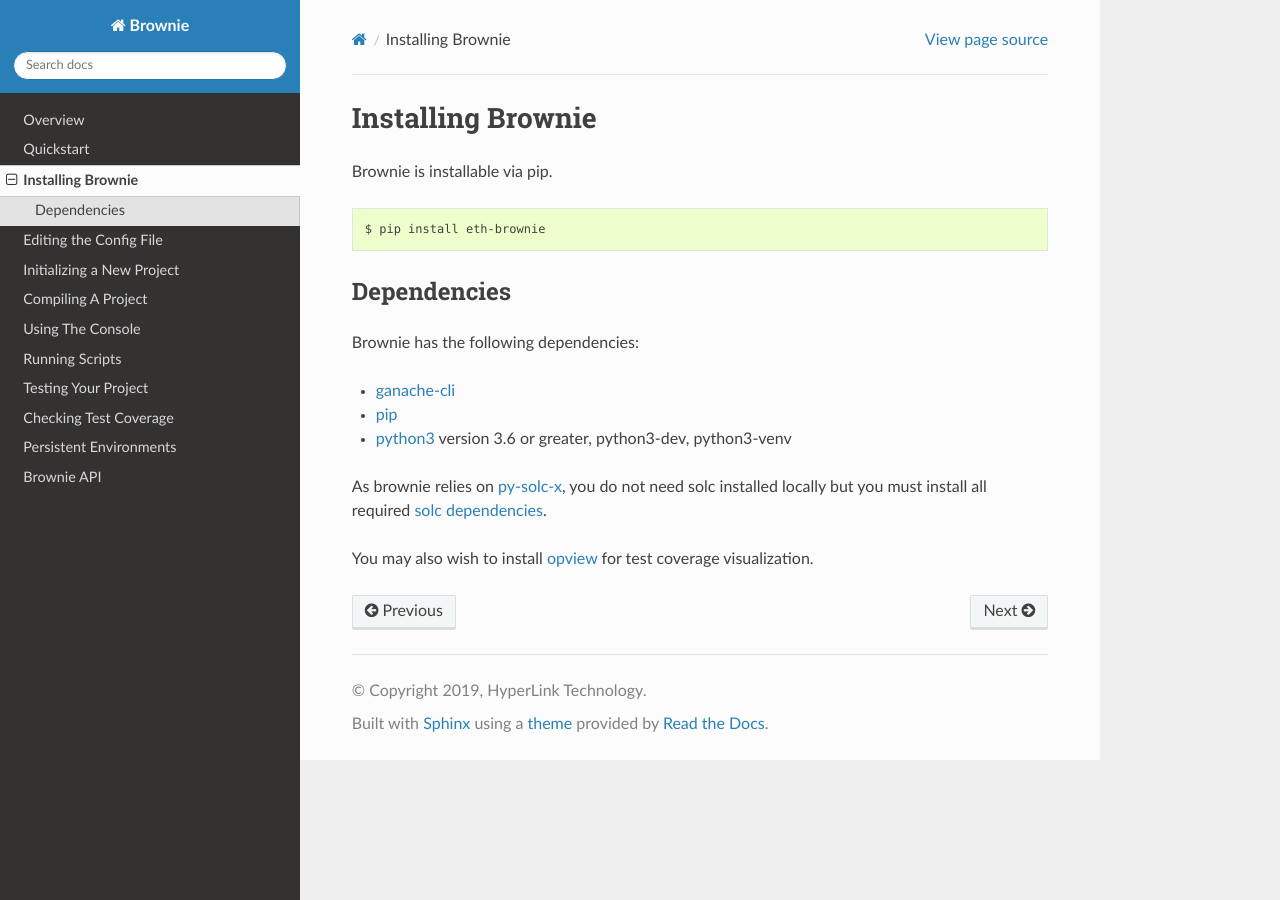
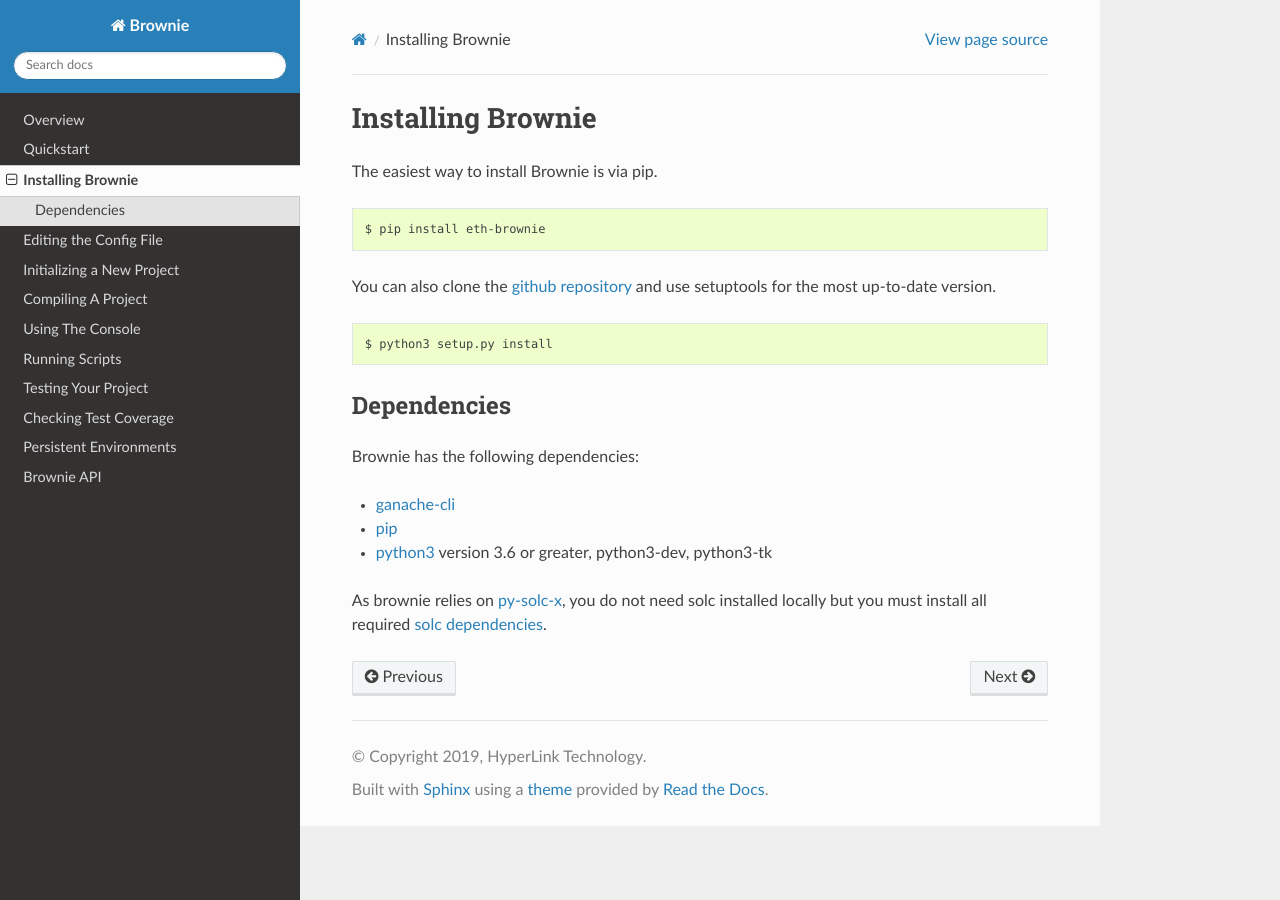
Before and after one commit to eth-brownie/brownie, a Sphinx documentation site: the page built from docs/install.rst, in a window 1280 px wide. Built offline with Sphinx 7.4.7 and the Read the Docs theme 2.0.0, drawn with Linux system fonts in a browser that asks for light colours.

Commit message:
update install info in docs

```diff
--- a/docs/install.rst
+++ b/docs/install.rst
@@ -4,11 +4,17 @@
 Installing Brownie
 ==================
 
-Brownie is installable via pip.
+The easiest way to install Brownie is via pip.
 
 ::
 
     $ pip install eth-brownie
+
+You can also clone the `github repository <https://github.com/HyperLink-Technology/brownie>`__ and use setuptools for the most up-to-date version.
+
+::
+
+    $ python3 setup.py install
 
 
 Dependencies
@@ -18,8 +24,6 @@
 
 * `ganache-cli <https://github.com/trufflesuite/ganache-cli>`__
 * `pip <https://pypi.org/project/pip/>`__
-* `python3 <https://www.python.org/downloads/release/python-368/>`__ version 3.6 or greater, python3-dev, python3-venv
+* `python3 <https://www.python.org/downloads/release/python-368/>`__ version 3.6 or greater, python3-dev, python3-tk
 
 As brownie relies on `py-solc-x <https://github.com/iamdefinitelyahuman/py-solc-x>`__, you do not need solc installed locally but you must install all required `solc dependencies <https://solidity.readthedocs.io/en/latest/installing-solidity.html#binary-packages>`__.
-
-You may also wish to install `opview <https://github.com/HyperLink-Technology/opview>`__ for test coverage visualization.
```
Also changed, not shown: README.md (+11 -4 lines).
